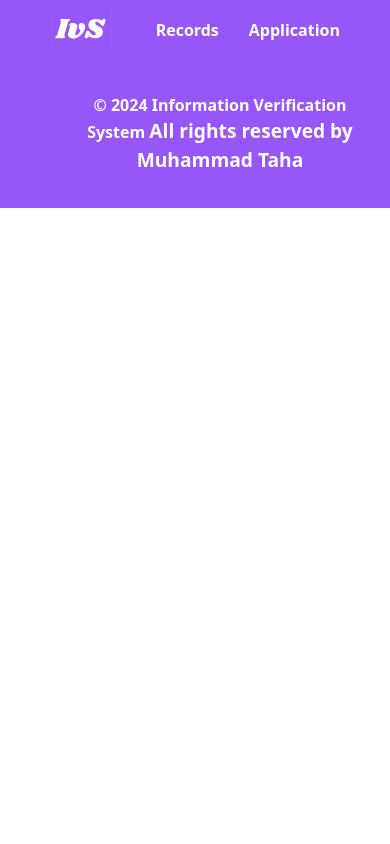
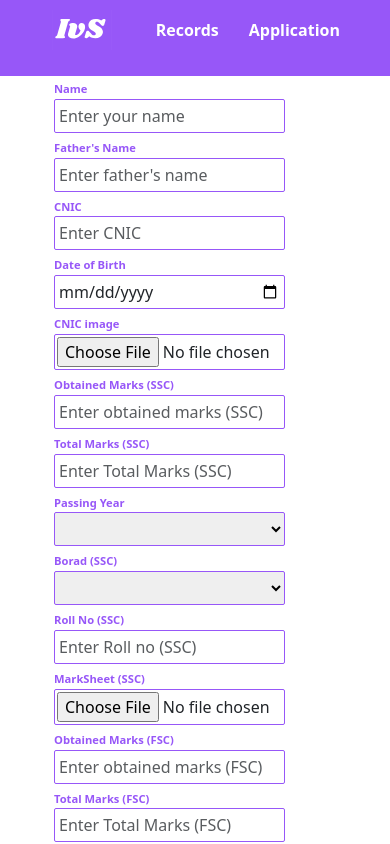
Before and after one commit to mtaha686/Information-verrification-system-FYP, a React (Create React App) app in the folder frontend/: page / in a window 390 px wide. Shown: the top 844 px of the page. Built offline with nearby package versions, Linux system fonts and the light colour scheme.

Commit message:
responsive work done

```diff
--- a/frontend/src/App.js
+++ b/frontend/src/App.js
@@ -2,7 +2,6 @@ import React from "react";
 import NavBar from "../src/components/common/NaveBar";
 import Footer from "../src/components/common/Footer";
 import PersonalDetailForm from "../src/components/PersonalDetailsForm";
-import Home from "./components/home";
 import ShowData from "../src/components/StudentRecords";
 import { BrowserRouter as Router, Route, Routes } from "react-router-dom";
 
@@ -11,9 +10,8 @@ const App = () => {
     <Router basename={process.env.PUBLIC_URL}>
       <NavBar />
       <Routes>
-        {/* <Route path="/home" element={<Home />} /> */}
+        <Route path="/" element={<PersonalDetailForm />} />
         <Route path="/records" element={<ShowData />} />
-        <Route path="/application" element={<PersonalDetailForm />} />
       </Routes>
       <Footer />
     </Router>
--- a/frontend/src/assets/CSS/styles.css
+++ b/frontend/src/assets/CSS/styles.css
@@ -1,5 +1,3 @@
-/* styles.css */
-
 * {
   margin: 0;
   padding: 0;
@@ -28,8 +26,6 @@ body {
   background-color: var(--background-purple);
   padding: 10px 20px;
 }
-
-/* NavBar Styles */
 
 nav {
   display: flex;
@@ -60,14 +56,12 @@ nav {
   transform: scale(1.05);
 }
 
-/* HomePage Styles */
-
 .home-container {
   padding: 20px;
   height: 80vh;
   background-color: var(--background-purple);
 }
-/* HomePage */
+
 .intro-section {
   position: absolute;
   top: 10%;
@@ -76,6 +70,7 @@ nav {
   display: flex;
   justify-content: space-around;
 }
+
 .intro {
   margin-top: 2%;
   width: 38%;
@@ -84,6 +79,7 @@ nav {
   justify-content: center;
   align-items: center;
 }
+
 .text-intro h1 {
   color: #ffffff;
   font-size: 4em;
@@ -92,12 +88,14 @@ nav {
   text-align: left;
   padding: 40px 40px 0 50px;
 }
+
 p {
   color: #ffffff;
   margin-top: 21px;
   font-weight: bold;
   padding-left: 50px;
 }
+
 .btn {
   width: max-content;
   height: max-content;
@@ -111,10 +109,12 @@ p {
   background: linear-gradient(90deg, #8c52ff, #00bf63);
   transition: background 0.3s ease;
 }
+
 .btn:hover {
   background: linear-gradient(90deg, #00bf63, #8c52ff);
   transform: scale(1.05);
 }
+
 .img-intro {
   border-radius: 80%;
   background-image: url("../images/dvs.png");
@@ -130,11 +130,10 @@ p {
   }
 }
 
-/* styles.css */
 .main-form-container {
   padding: 1px;
-  /* height: 70vh; */
 }
+
 .form-container {
   display: grid;
   grid-template-columns: repeat(3, 1fr);
@@ -152,6 +151,7 @@ p {
   padding: 1px;
   padding: 3px;
 }
+
 .form-group label {
   font-weight: bold;
   font-size: 0.7em;
@@ -160,28 +160,32 @@ p {
   justify-content: space-between;
   color: var(--background-purple);
 }
+
 .form-group input,
 select {
   width: 100%;
   padding: 4px;
   border-radius: 2px;
   font-size: 16px;
-  /* color: var(--background-purple); */
   border: 1.5px solid var(--background-purple);
 }
+
 .form-group input:hover,
 .form-group input:focus {
   border-color: var(--background-purple);
   background-color: #e7eaf7;
 }
+
 .form-group input[type="select"] {
   border-color: var(--background-purple);
   color: #6787f8;
   background-color: #e7eaf7;
 }
+
 .form-group input[type="file"] {
   padding: 2px;
 }
+
 .text-danger {
   font-size: 0.5em;
   float: right;
@@ -189,11 +193,13 @@ select {
   margin-top: -15px;
   padding: 3px;
 }
+
 .message-of-input {
   padding: 0;
   margin: 0;
   font-size: 0.5 em;
 }
+
 .comparison-message {
   padding: 0;
   margin: 0;
@@ -201,7 +207,6 @@ select {
   font-weight: bold !important;
   color: red;
 }
-/* ButtonComponent.css */
 
 .buttonSubmit {
   text-align: center;
@@ -218,13 +223,12 @@ select {
   border: 2px solid var(--analogous);
   background-color: var(--analogous-color-1);
 }
+
 @media (max-width: 768px) {
   .form-container {
     grid-template-columns: 1fr;
   }
 }
-
-/* footer contaier */
 .footer-container {
   background-color: var(--background-purple);
   color: var(--white);
@@ -232,11 +236,27 @@ select {
   padding: 17px;
   bottom: 0;
   width: 100%;
-  /* position: fixed; */
+  position: unset;
+  left: 0;
 }
 
-/* StudentTable.css */
-/* styles.css */
+@media (max-width: 768px) {
+  .main-form-container {
+    display: flex;
+    flex-direction: column;
+    min-height: 100vh;
+  }
+
+  .form-container {
+    flex: 1;
+  }
+
+  .footer-container {
+    position: relative;
+    margin-top: 20px;
+  }
+}
+
 .sec2-data {
   color: #9757f8;
   font-weight: bold;
@@ -249,5 +269,4 @@ select {
 .sec2-lable {
   display: block;
   font-weight: normal;
-  /* color: blue; */
 }
--- a/frontend/src/components/PersonalDetailsForm.jsx
+++ b/frontend/src/components/PersonalDetailsForm.jsx
@@ -236,7 +236,7 @@ function PersonalDetailForm() {
       </form>
       {/* <hr /> */}
       {/* <p>{submitData}</p> */}
-      {submitData && <StudentTable data={submitData} />}
+      {/* {submitData && <StudentTable data={submitData} />} */}
     </div>
   );
 }
--- a/frontend/src/components/common/NaveBar.jsx
+++ b/frontend/src/components/common/NaveBar.jsx
@@ -10,15 +10,11 @@ const NavBar = () => {
           <img src={logo} alt="Logo" />
         </ul>
         <ul className="headers">
-          {/* <li className="links-header">
-            <Link to="/home">Home</Link>
-          </li> */}
-
           <li className="links-header">
             <Link to="/records">Records</Link>
           </li>
           <li className="links-header">
-            <Link to="/application">Application</Link>
+            <Link to="/">Application</Link>
           </li>
         </ul>
       </nav>
```
Also changed, not shown: 1 other file (tests, documents, lock files or other folders).
